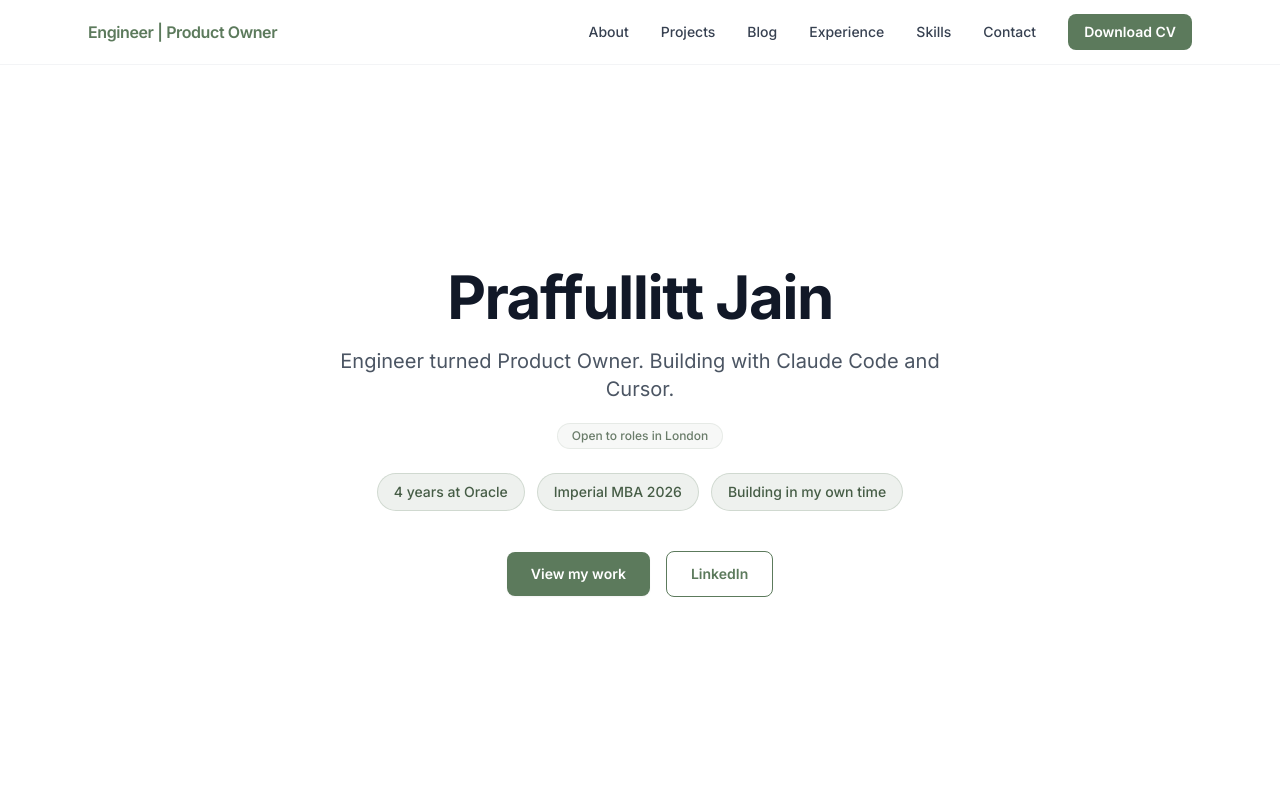
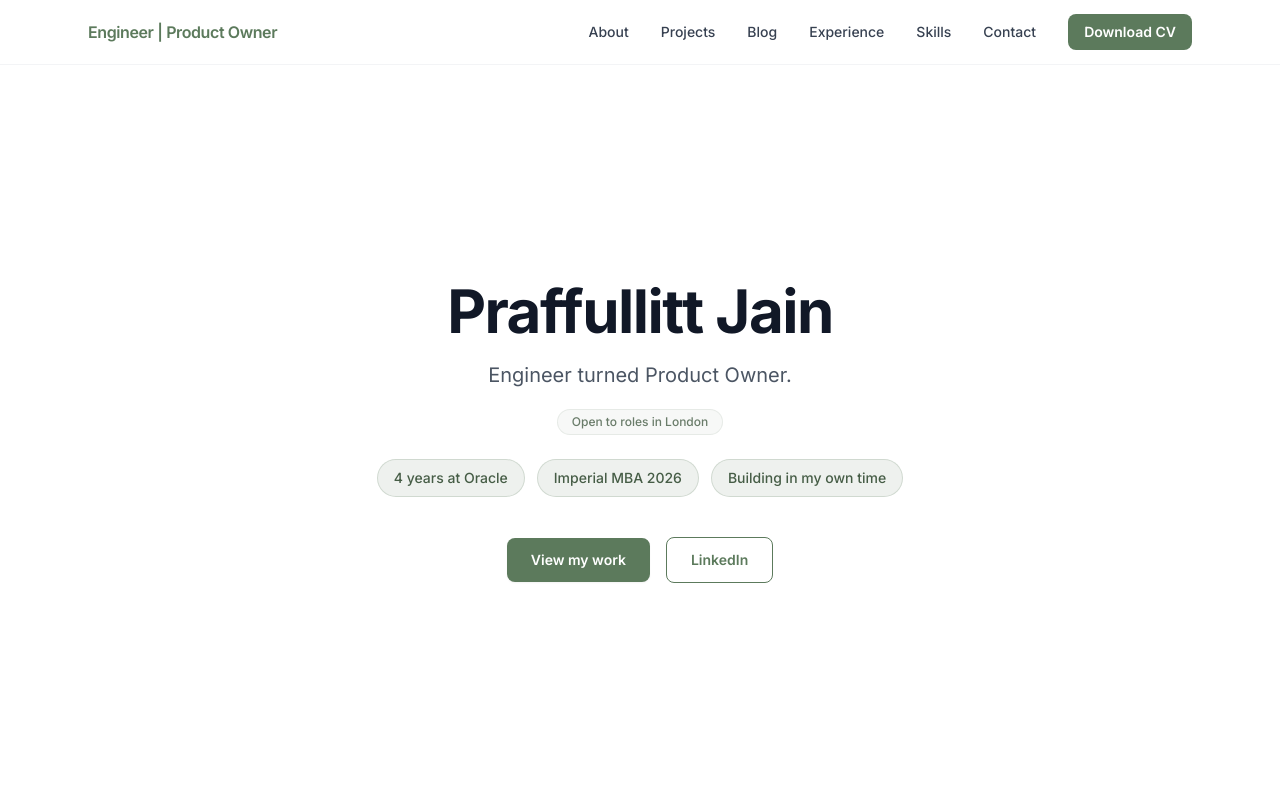
Before and after one commit to praffullittjain/portfolio-website, a React (Vite) app: page / in a window 1280 px wide. Shown: the top 800 px of the page. Built offline with nearby package versions, Linux system fonts and the light colour scheme.

Commit message:
Remove Claude Code/Cursor branding copy from hero, footer, meta
Co-Authored-By: Claude Sonnet 5 <noreply@anthropic.com>

```diff
--- a/index.html
+++ b/index.html
@@ -4,7 +4,7 @@
     <meta charset="UTF-8" />
     <link rel="icon" type="image/svg+xml" href="/favicon.svg" />
     <meta name="viewport" content="width=device-width, initial-scale=1.0" />
-    <meta name="description" content="Praffullitt Jain. Engineer turned Product Owner. Building with Claude Code and Cursor." />
+    <meta name="description" content="Praffullitt Jain. Engineer turned Product Owner." />
     <title>Praffullitt Jain | Engineer &amp; Product Owner</title>
     <link rel="preconnect" href="https://fonts.googleapis.com" />
     <link rel="preconnect" href="https://fonts.gstatic.com" crossorigin />
--- a/src/components/Footer.jsx
+++ b/src/components/Footer.jsx
@@ -3,9 +3,8 @@ export default function Footer() {
 
   return (
     <footer className="bg-white border-t border-gray-100 py-8 px-6">
-      <div className="max-w-6xl mx-auto flex flex-col sm:flex-row items-center justify-between gap-2 text-sm text-gray-500">
+      <div className="max-w-6xl mx-auto flex items-center justify-center text-sm text-gray-500">
         <p>Praffullitt Jain &copy; {year}</p>
-        <p>Built with Claude Code and Cursor.</p>
       </div>
     </footer>
   );
--- a/src/components/Hero.jsx
+++ b/src/components/Hero.jsx
@@ -14,7 +14,7 @@ export default function Hero() {
         Praffullitt Jain
       </h1>
       <p className="mt-5 text-lg sm:text-xl text-gray-600 max-w-2xl">
-        Engineer turned Product Owner. Building with Claude Code and Cursor.
+        Engineer turned Product Owner.
       </p>
 
       <span className="mt-5 inline-block rounded-full bg-sage/5 text-sage-dark/80 border border-sage/10 px-3.5 py-1 text-xs font-medium">
```
